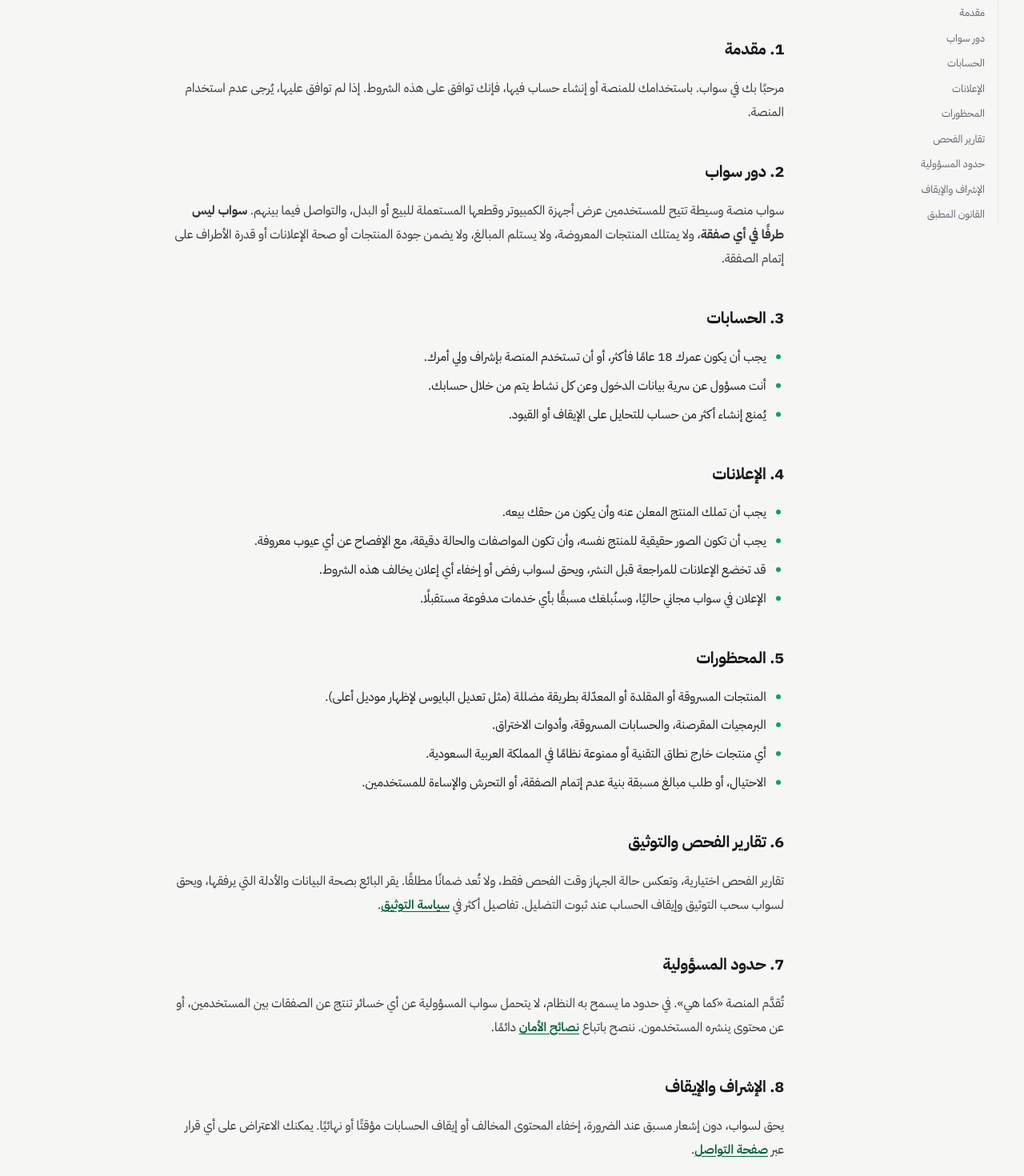
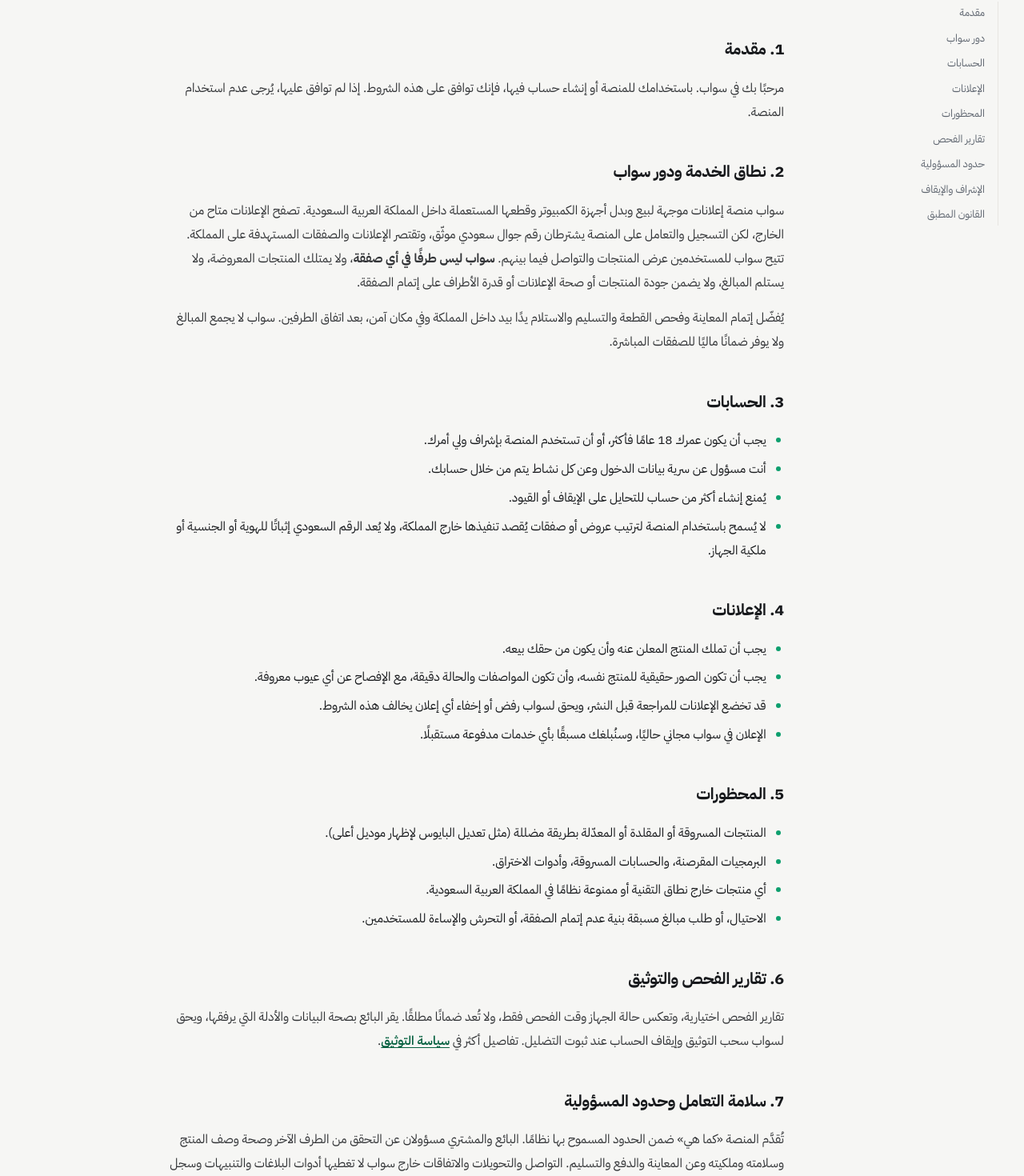
Before and after one commit to italamrii/SWAP, a Next.js app: page /terms in a window 1280 px wide. Shown: the part 272-1742 px from the top of the page at 80% size. Built offline with nearby package versions, Linux system fonts and the light colour scheme; no server answers; the database is empty.

Commit message:
docs(policy): scope Saudi marketplace and recommend safer hand-to-hand deals

```diff
--- a/src/app/(site)/terms/page.tsx
+++ b/src/app/(site)/terms/page.tsx
@@ -9,13 +9,15 @@
       <div className="prose-swap">
         <h2 id="intro">1. مقدمة</h2>
         <p>مرحبًا بك في سواب. باستخدامك للمنصة أو إنشاء حساب فيها، فإنك توافق على هذه الشروط. إذا لم توافق عليها، يُرجى عدم استخدام المنصة.</p>
-        <h2 id="role">2. دور سواب</h2>
-        <p>سواب منصة وسيطة تتيح للمستخدمين عرض أجهزة الكمبيوتر وقطعها المستعملة للبيع أو البدل، والتواصل فيما بينهم. <strong>سواب ليس طرفًا في أي صفقة</strong>، ولا يمتلك المنتجات المعروضة، ولا يستلم المبالغ، ولا يضمن جودة المنتجات أو صحة الإعلانات أو قدرة الأطراف على إتمام الصفقة.</p>
+        <h2 id="role">2. نطاق الخدمة ودور سواب</h2>
+        <p>سواب منصة إعلانات موجهة لبيع وبدل أجهزة الكمبيوتر وقطعها المستعملة داخل المملكة العربية السعودية. تصفح الإعلانات متاح من الخارج، لكن التسجيل والتعامل على المنصة يشترطان رقم جوال سعودي موثّق، وتقتصر الإعلانات والصفقات المستهدفة على المملكة. تتيح سواب للمستخدمين عرض المنتجات والتواصل فيما بينهم. <strong>سواب ليس طرفًا في أي صفقة</strong>، ولا يمتلك المنتجات المعروضة، ولا يستلم المبالغ، ولا يضمن جودة المنتجات أو صحة الإعلانات أو قدرة الأطراف على إتمام الصفقة.</p>
+        <p>يُفضّل إتمام المعاينة وفحص القطعة والتسليم والاستلام يدًا بيد داخل المملكة وفي مكان آمن، بعد اتفاق الطرفين. سواب لا يجمع المبالغ ولا يوفر ضمانًا ماليًا للصفقات المباشرة.</p>
         <h2 id="accounts">3. الحسابات</h2>
         <ul>
           <li>يجب أن يكون عمرك 18 عامًا فأكثر، أو أن تستخدم المنصة بإشراف ولي أمرك.</li>
           <li>أنت مسؤول عن سرية بيانات الدخول وعن كل نشاط يتم من خلال حسابك.</li>
           <li>يُمنع إنشاء أكثر من حساب للتحايل على الإيقاف أو القيود.</li>
+          <li>لا يُسمح باستخدام المنصة لترتيب عروض أو صفقات يُقصد تنفيذها خارج المملكة، ولا يُعد الرقم السعودي إثباتًا للهوية أو الجنسية أو ملكية الجهاز.</li>
         </ul>
         <h2 id="listings">4. الإعلانات</h2>
         <ul>
@@ -33,8 +35,8 @@
         </ul>
         <h2 id="inspection">6. تقارير الفحص والتوثيق</h2>
         <p>تقارير الفحص اختيارية، وتعكس حالة الجهاز وقت الفحص فقط، ولا تُعد ضمانًا مطلقًا. يقر البائع بصحة البيانات والأدلة التي يرفقها، ويحق لسواب سحب التوثيق وإيقاف الحساب عند ثبوت التضليل. تفاصيل أكثر في <a href="/verification">سياسة التوثيق</a>.</p>
-        <h2 id="liability">7. حدود المسؤولية</h2>
-        <p>تُقدَّم المنصة «كما هي». في حدود ما يسمح به النظام، لا يتحمل سواب المسؤولية عن أي خسائر تنتج عن الصفقات بين المستخدمين، أو عن محتوى ينشره المستخدمون. ننصح باتباع <a href="/safety">نصائح الأمان</a> دائمًا.</p>
+        <h2 id="liability">7. سلامة التعامل وحدود المسؤولية</h2>
+        <p>تُقدَّم المنصة «كما هي» ضمن الحدود المسموح بها نظامًا. البائع والمشتري مسؤولان عن التحقق من الطرف الآخر وصحة وصف المنتج وسلامته وملكيته وعن المعاينة والدفع والتسليم. التواصل والتحويلات والاتفاقات خارج سواب لا تغطيها أدوات البلاغات والتنبيهات وسجل المحادثات داخل المنصة؛ ومن يختارها يتحمل المخاطر الناشئة عنها ضمن ما يقرره النظام. لا يُعد أي تحذير أو إقرار إعفاءً لسواب من المسؤولية التي لا يجوز استبعادها نظامًا، ولا يمنع المستخدم من تقديم بلاغ للجهات المختصة. ننصح باتباع <a href="/safety">نصائح الأمان</a> دائمًا.</p>
         <h2 id="moderation">8. الإشراف والإيقاف</h2>
         <p>يحق لسواب، دون إشعار مسبق عند الضرورة، إخفاء المحتوى المخالف أو إيقاف الحسابات مؤقتًا أو نهائيًا. يمكنك الاعتراض على أي قرار عبر <a href="/contact">صفحة التواصل</a>.</p>
         <h2 id="law">9. القانون المطبق</h2>
```
